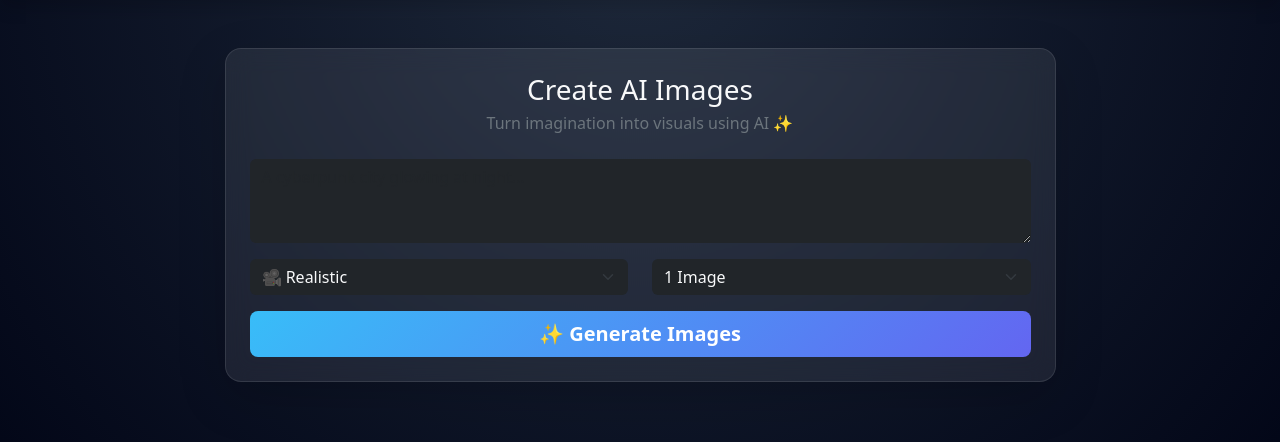
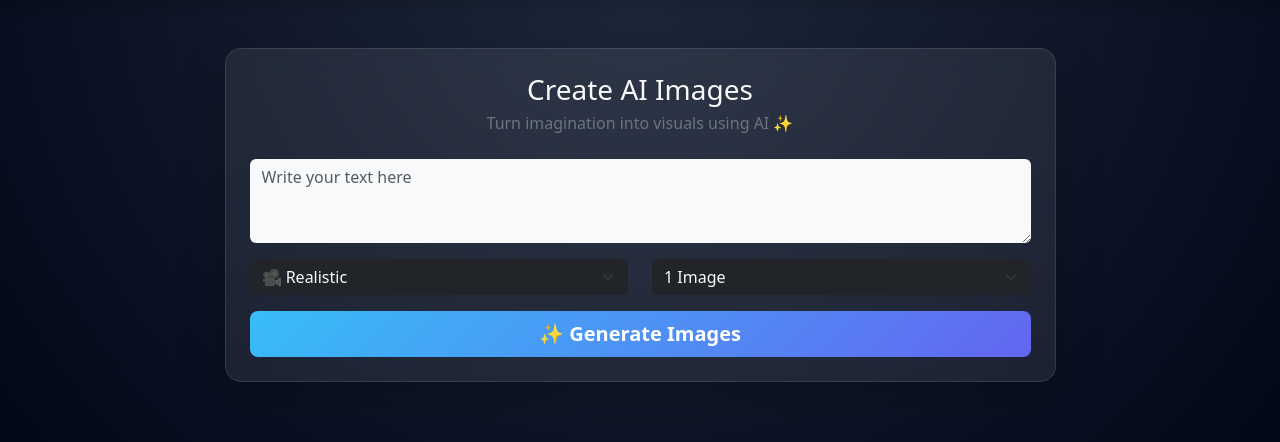
Before and after one commit to divvv007/text-to-image-generator, a Flask app: page / in a window 1280 px wide. Shown: the part 62-504 px from the top of the page. Run offline with Flask 3, Linux system fonts and the light colour scheme; the visitor is signed in with stand-in values (Sample User, id 1).

Commit message:
Update index.html

```diff
--- a/templates/index.html
+++ b/templates/index.html
@@ -118,10 +118,10 @@
 
 <form method="POST" onsubmit="showLoader()">
 
-<textarea class="form-control mb-3 bg-dark text-light border-0"
+<textarea class="form-control mb-3 bg-light text-dark border-0"
           name="prompt"
           rows="3"
-          placeholder="A cyberpunk city glowing at night..."
+          placeholder="Write your text here "
           required></textarea>
 
 <div class="row mb-3">
```
